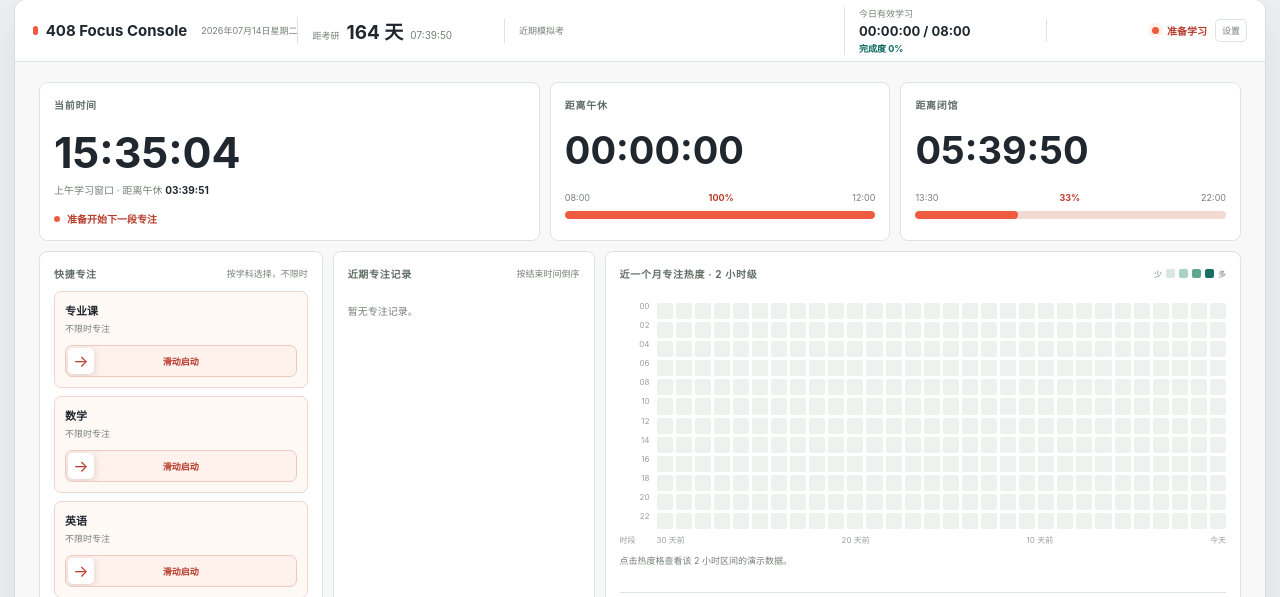
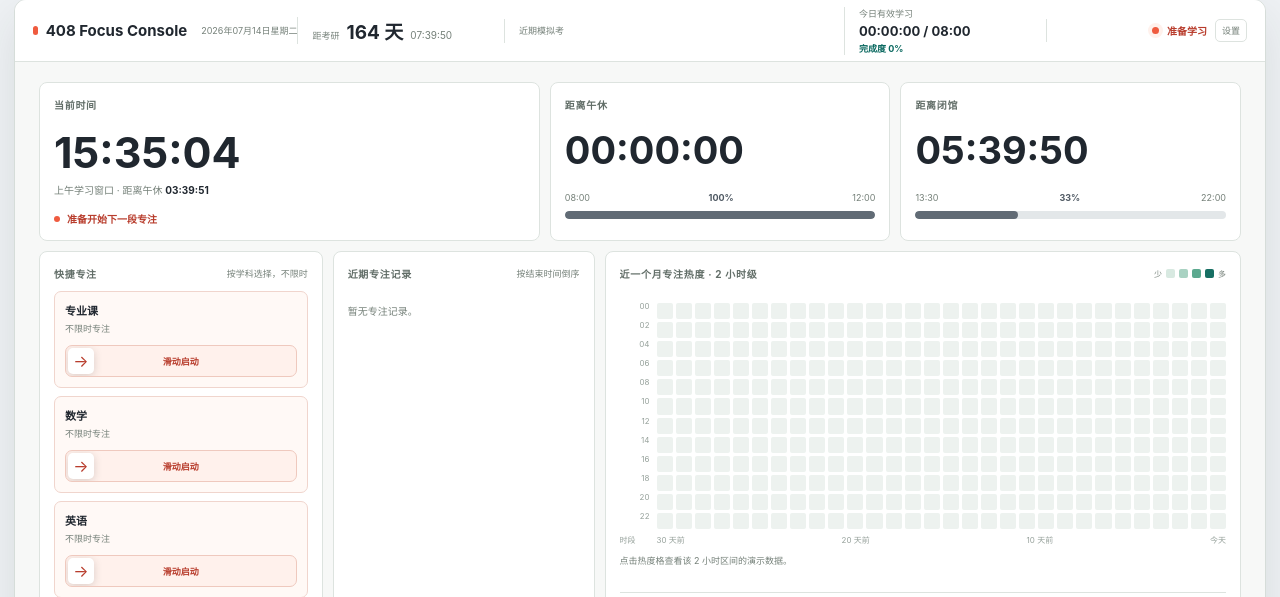
Before and after one commit to GYPp1us/408-Dashboard, a Flask app: page / in a window 1280 px wide. Shown: the part 15-612 px from the top of the page. Run offline with Flask 3, Linux system fonts and the light colour scheme; the visitor is signed in with stand-in values (Sample User, id 1); data comes from the database, SQL or seed files in the repository; data that the repository does not hold is empty.

Commit message:
style: neutralize time progress bars

```diff
--- a/app/static/app.css
+++ b/app/static/app.css
@@ -48,11 +48,11 @@ button { cursor:pointer; }
 .inline-state { display:flex; align-items:center; gap:7px; margin-top:14px; color:var(--accent-deep); font-size:10px; font-weight:650; }
 .inline-state i { width:6px; height:6px; border-radius:50%; background:var(--accent); }
 .progress-meta { display:flex; justify-content:space-between; margin-top:23px; color:var(--muted); font-size:9px; }
-.progress-meta b { color:var(--accent-deep); }
-.progress { position:relative; height:8px; margin-top:8px; overflow:hidden; border-radius:99px; background:#f3d9d2; }
-.progress i { position:absolute; z-index:1; inset:0 auto 0 0; display:block; width:0; height:100%; border-radius:inherit; background:var(--accent); transition:width .3s ease; }
+.progress-meta b { color:#4f5963; }
+.progress { position:relative; height:8px; margin-top:8px; overflow:hidden; border-radius:99px; background:#e3e7e9; }
+.progress i { position:absolute; z-index:1; inset:0 auto 0 0; display:block; width:0; height:100%; border-radius:inherit; background:#616b75; transition:width .3s ease; }
 .progress-history { position:absolute; z-index:2; inset:0; pointer-events:none; }
-.progress-history span { position:absolute; top:0; bottom:0; min-width:2px; border:0; border-radius:2px; background:#086f64; }
+.progress-history span { position:absolute; top:0; bottom:0; min-width:2px; border:0; border-radius:2px; background:#303840; }
 .progress-history span.at-start { border-radius:99px 2px 2px 99px; }
 .progress-history span.at-end { border-radius:2px 99px 99px 2px; }
 .progress-history span.at-start.at-end { border-radius:99px; }
```
